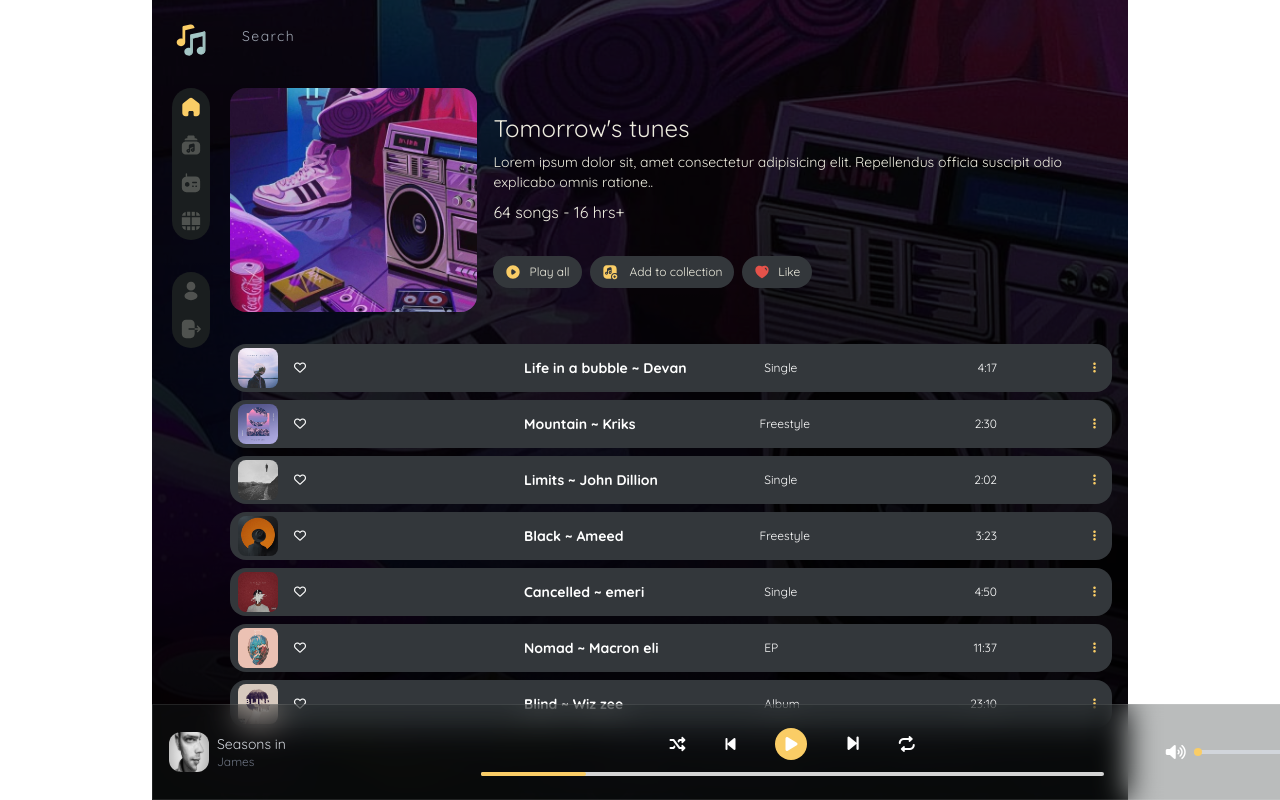
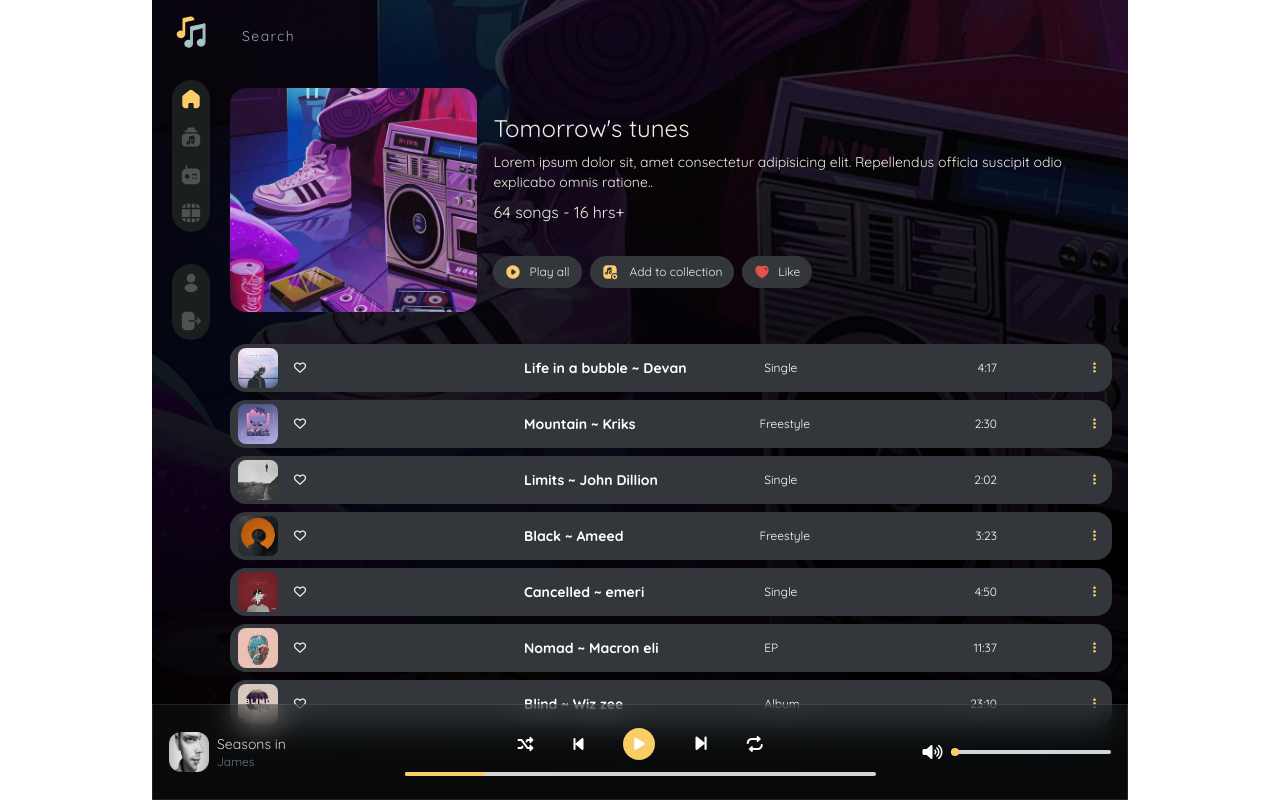
Before and after one commit to Adelani10/musica, a React (Vite) app: page /home/tomorrow in a window 1280 px wide. Built offline with nearby package versions, Linux system fonts and the light colour scheme.

Commit message:
fixed footer

```diff
--- a/src/App.jsx
+++ b/src/App.jsx
@@ -15,7 +15,7 @@ import GoldenAge from './pages/goldenAge'
 function App() {
 
   return (
-    <div className="App h-screen overflow-y-scroll font-quickSand container mx-auto relative bg-[#1D2123] text-white md:space-y-2">
+    <div className="App h-screen overflow-y-scroll font-quickSand container mx-auto relative bg-[#1D2123] text-white">
       <Routes>
           <Route exact path='/' element={<Home/>}/>
           <Route exact path='/home/tomorrow' element={<Tomorrow/>}/>
--- a/src/components/nowPlaying.jsx
+++ b/src/components/nowPlaying.jsx
@@ -11,7 +11,7 @@ export default function NowPlaying () {
     }
 
     return (
-            <footer className="fixed bottom-0 np w-full h-24 flex justify-between items-center md:px-4 px-8 ">
+            <footer className="fixed sm:sticky bottom-0 np w-full h-24 flex justify-between items-center md:px-4 px-8 ">
                 <section className="space-x-2 flex md:w-[20%] items-center">
                     <img src="/NP.svg" alt="" className="w-10 rounded-xl" />
 
@@ -34,7 +34,7 @@ export default function NowPlaying () {
                             <i className="fa-solid fa-backward-step"></i>
                         </button>
 
-                        <button className="flex justify-center items-center h-5 w-5 p-4 rounded-full bg-[#FACD66]">
+                        <button className="flex justify-center text-xl md:text-sm items-center h-5 w-5 md:p-4 p-5 rounded-full bg-[#FACD66]">
                             <i className="fa-solid fa-play"></i>
                         </button>
 
--- a/src/pages/tomorrow.jsx
+++ b/src/pages/tomorrow.jsx
@@ -46,7 +46,7 @@ export default function Tomorrow () {
                 </div>
             </section>
 
-            <section className="flex flex-col space-y-2 pb-28 ">
+            <section className="flex flex-col space-y-2 pb-4 ">
                 {tomorrowTuneElements}
             </section>
         </main>
```
